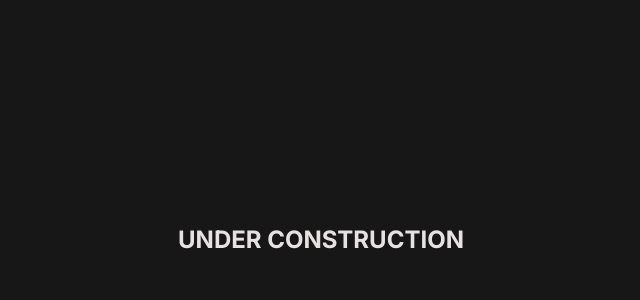
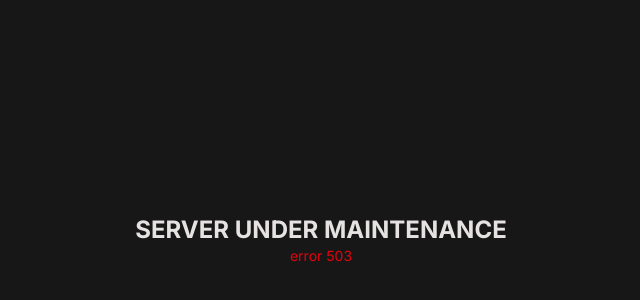
Before and after one commit to Rustam-xx7/IIFN, a Next.js app: page / in a window 1280 px wide. Shown: the part 160-460 px from the top of the page, without its empty margins (319-959 px from the left). Built offline with nearby package versions, Linux system fonts and the light colour scheme; no server answers.

Commit message:
under maintenance 503

```diff
--- a/src/app/layout.js
+++ b/src/app/layout.js
@@ -15,7 +15,8 @@ const inter = Inter({
 
 export const metadata = {
   title: "IIFN | Online Fitness Certification & Science-Based Education",
-  description: "The Gold Standard in Professional Online Fitness Education. Science-based online excellence at the Indian Institute of Fitness & Nutrition.",
+  description:
+    "The Gold Standard in Professional Online Fitness Education. Science-based online excellence at the Indian Institute of Fitness & Nutrition.",
 };
 
 export default function RootLayout({ children }) {
@@ -27,9 +28,14 @@ export default function RootLayout({ children }) {
           rel="stylesheet"
         />
       </head>
-      <body className={`${montserrat.variable} ${inter.variable} min-h-full flex flex-col bg-background text-on-surface font-body overflow-x-hidden`}>
+      <body
+        className={`${montserrat.variable} ${inter.variable} min-h-full flex flex-col bg-background text-on-surface font-body overflow-x-hidden`}
+      >
         {/* {children} */}
-        <div className="h-screen w-full bg-neutral-900 text-shadow-white text-2xl font-semibold flex justify-center items-center">UNDER CONSTRUCTION</div>
+        <div className="h-screen w-full bg-neutral-900 text-shadow-white  flex flex-col justify-center items-center">
+          <span className="text-2xl font-semibold">SERVER UNDER MAINTENANCE</span>
+          <span className="text-sm text-red-600">error 503</span>
+        </div>
       </body>
     </html>
   );
```
